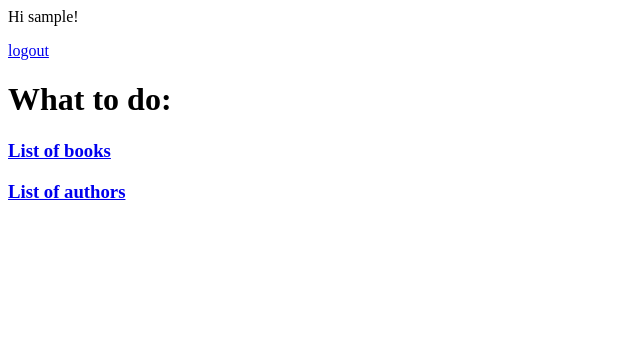
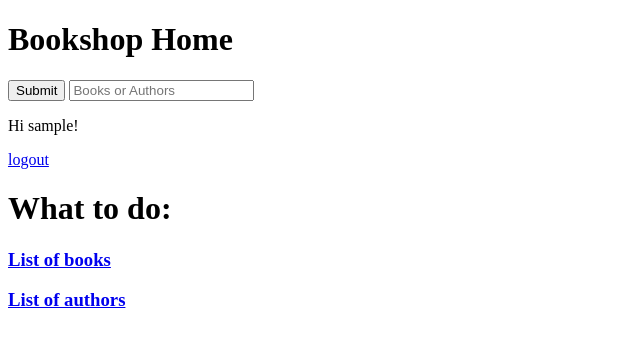
Before and after one commit to gmorenofigols/mysite, a Django app: page /home in a window 1280 px wide. Shown: the top 347 px of the page, without its empty margins (0-640 px from the left). Run offline with Django 3.2, Linux system fonts and the light colour scheme; the visitor is signed in with stand-in values (Sample User, id 1).

Commit message:
Primitive Search system

```diff
--- a/bookshop/urls.py
+++ b/bookshop/urls.py
@@ -3,6 +3,7 @@ from . import views
 
 urlpatterns = [
     url(r'^home', views.home, name='home'),
+    url(r'^search?', views.search, name='search'),
     url(r'^books/$', views.books, name='books'),
     url(r'^books/(?P<book_id>[0-9]+)/$', views.book_description, name='book_details'),
     url(r'^authors/$', views.authors, name='authors'),
--- a/bookshop/views.py
+++ b/bookshop/views.py
@@ -6,6 +6,15 @@ from bookshop import models as m
 
 def home(request):
     return render(request, 'home_user.html')
+
+
+def search(request):
+    all_books = m.Book.objects.all()
+    all_authors = m.Author.objects.all()
+    q = request.GET.get('q')
+    books = all_books.filter(name__contains=q)
+    authors = all_authors.filter(name__contains=q)
+    return render(request, 'list_all.html', {'books': books})
 
 
 def books(request):
--- a/templates/author.html
+++ b/templates/author.html
@@ -10,6 +10,10 @@
         }
     </script>
 
+    <form action="{% url 'home' %}">
+        <button>Home</button>
+    </form>
+
     <button onclick="goBack()">Back</button>
     {% for a in author %}
         <p><b>Name: </b>{{ a.name }}</p>
--- a/templates/book.html
+++ b/templates/book.html
@@ -11,10 +11,13 @@
         }
     </script>
 
+    <form action="{% url 'home' %}">
+        <button>Home</button>
+    </form>
     <button onclick="goBack()">Back</button>
     {% for b in book %}
         <h3><p>{{ b.name }}</p></h3>
-        <p><b>Author: </b>{{ b.author }}</p>
+        <p><b>Author: </b>{{ b.author.name }}, born in {{ b.author.year_born }}</p>
         <p><b>Cost: </b>{{ b.cost }} $</p>
         <p><b>Editorial: </b>{{ b.editorial }}</p>
         <p><b>Genre: </b>{{ b.genre }}</p>
--- a/templates/home_user.html
+++ b/templates/home_user.html
@@ -4,15 +4,23 @@
 
 {% block content %}
 
+    <h1>Bookshop Home</h1>
+
+    <form id="searchform" action="{% url 'search' %}" method="get" accept-charset="utf-8">
+      <button class="searchbutton" type="submit">
+        Submit
+      </button>
+      <input class="searchfield" id="searchbox" name="q" type="text" placeholder="Books or Authors">
+    </form>
+
     {% if user.is_authenticated %}
-        Hi {{ user.username }}!
+        <p>Hi {{ user.username }}!</p>
         <p><a href="{% url 'logout' %}">logout</a></p>
         <h1>What to do:</h1>
         <a class="text" href="{% url 'books' %}"><h3>List of books</h3></a>
         <a class="text" href="{% url 'authors' %}"><h3>List of authors</h3></a>
     {% else %}
-        <p>You are not logged in</p>
-        <a href="{% url 'login' %}">login</a>
+        <p><a href="{% url 'login' %}">login</a></p>
     {% endif %}
 
 {% endblock %}
```
Also changed, not shown: templates/list_all.html (+6 -1 lines), 1 other file.
